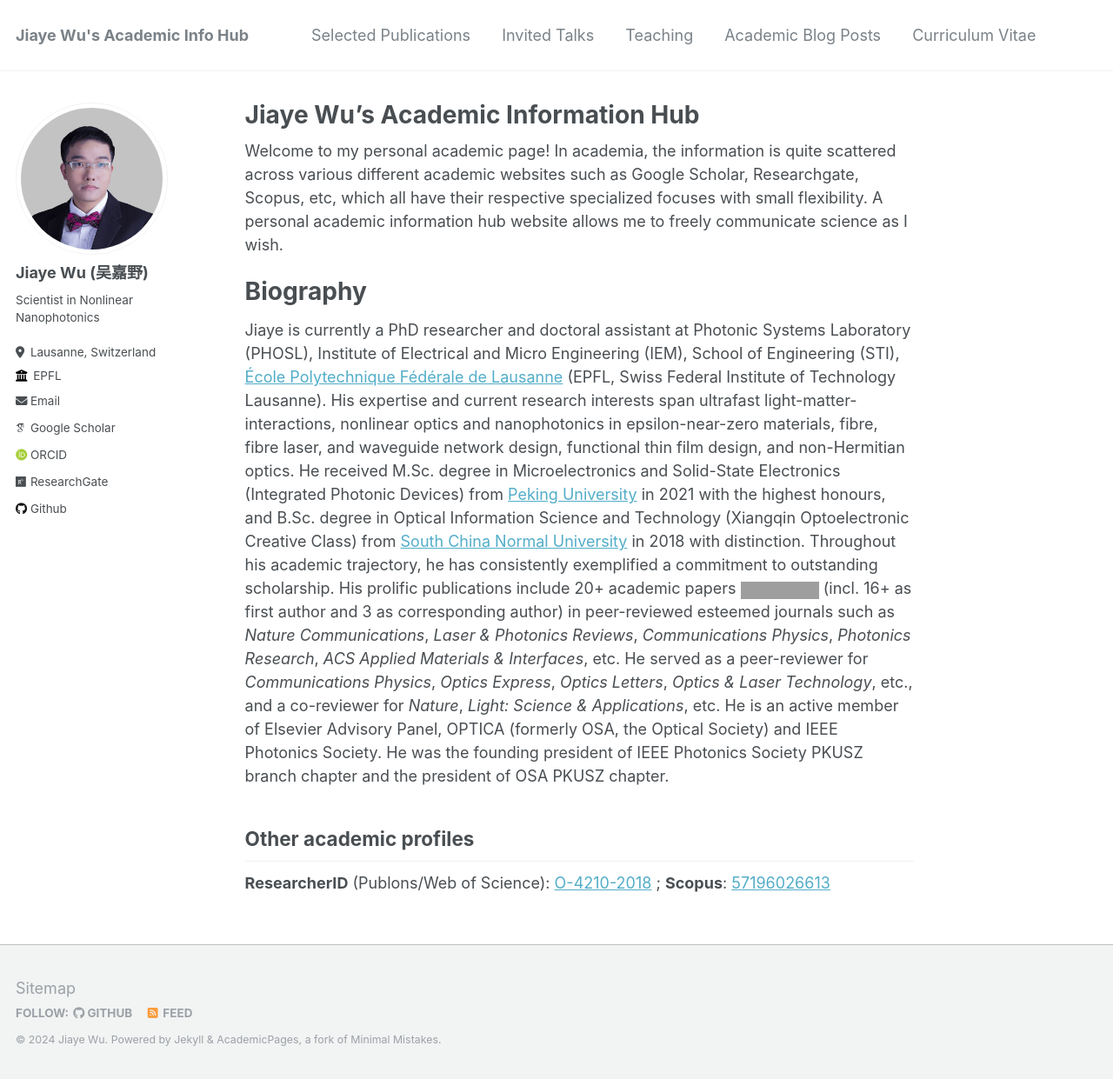
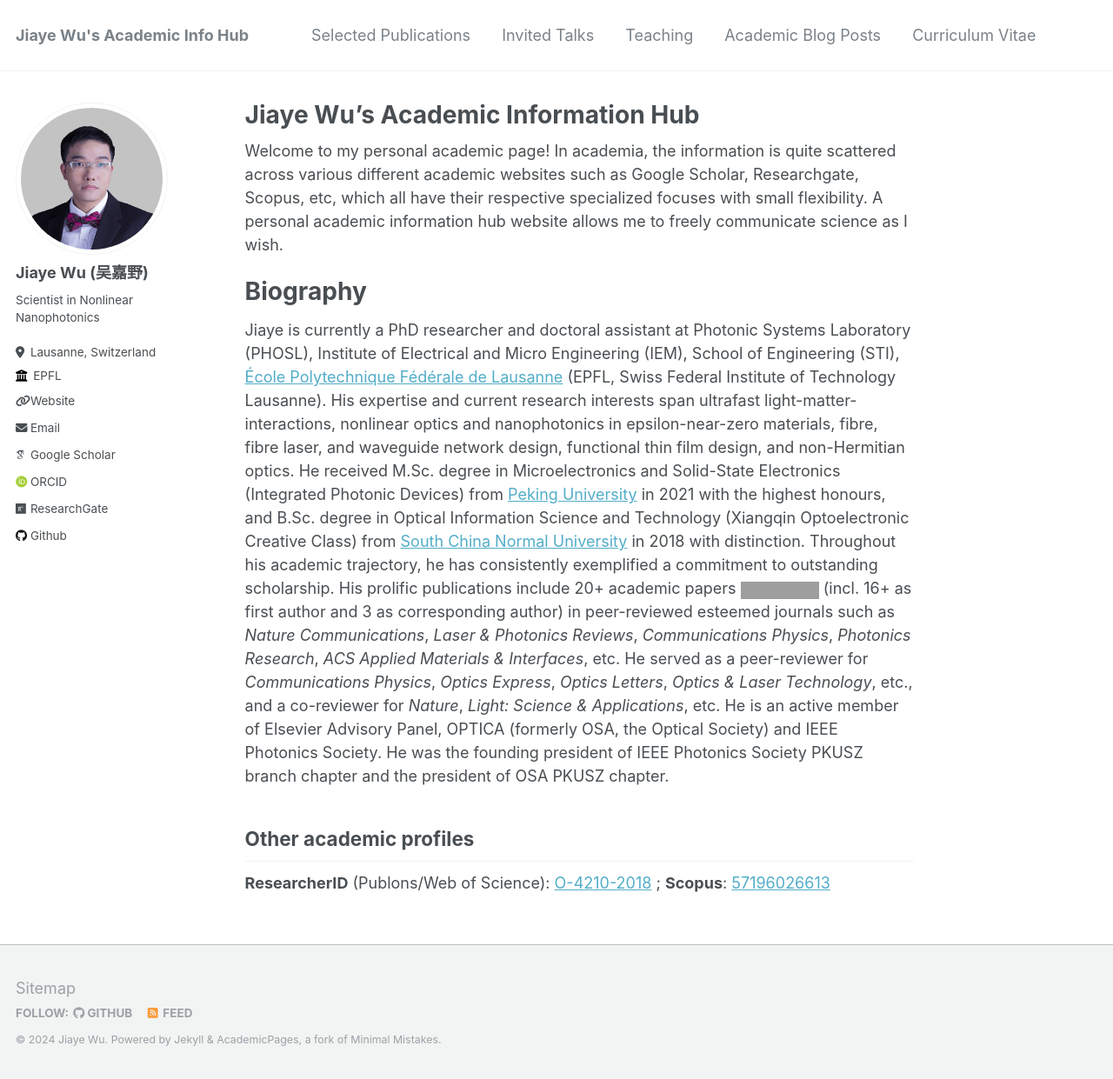
Before and after one commit to jiaye-wu/academicpages-version, a Jekyll site: the page built from _pages/about.md, in a window 1280 px wide and 1241 px high. Shown: the whole window at 87% size. Built offline with Jekyll 4.4.1, drawn with Linux system fonts in a browser that asks for light colours; some web fonts are replaced; grey boxes are pictures that could not be loaded.

```diff
--- a/_config.yml
+++ b/_config.yml
@@ -28,7 +28,7 @@ author:
   bio              : "Scientist in Nonlinear Nanophotonics"
   location         : "Lausanne, Switzerland"
   employer         : "EPFL"
-  # uri              :  https://jiaye-wu.github.io
+  uri              :  https://jiaye-wu.github.io
   email            : "jiaye.wu@epfl.ch"
 
   # Academic websites
```
